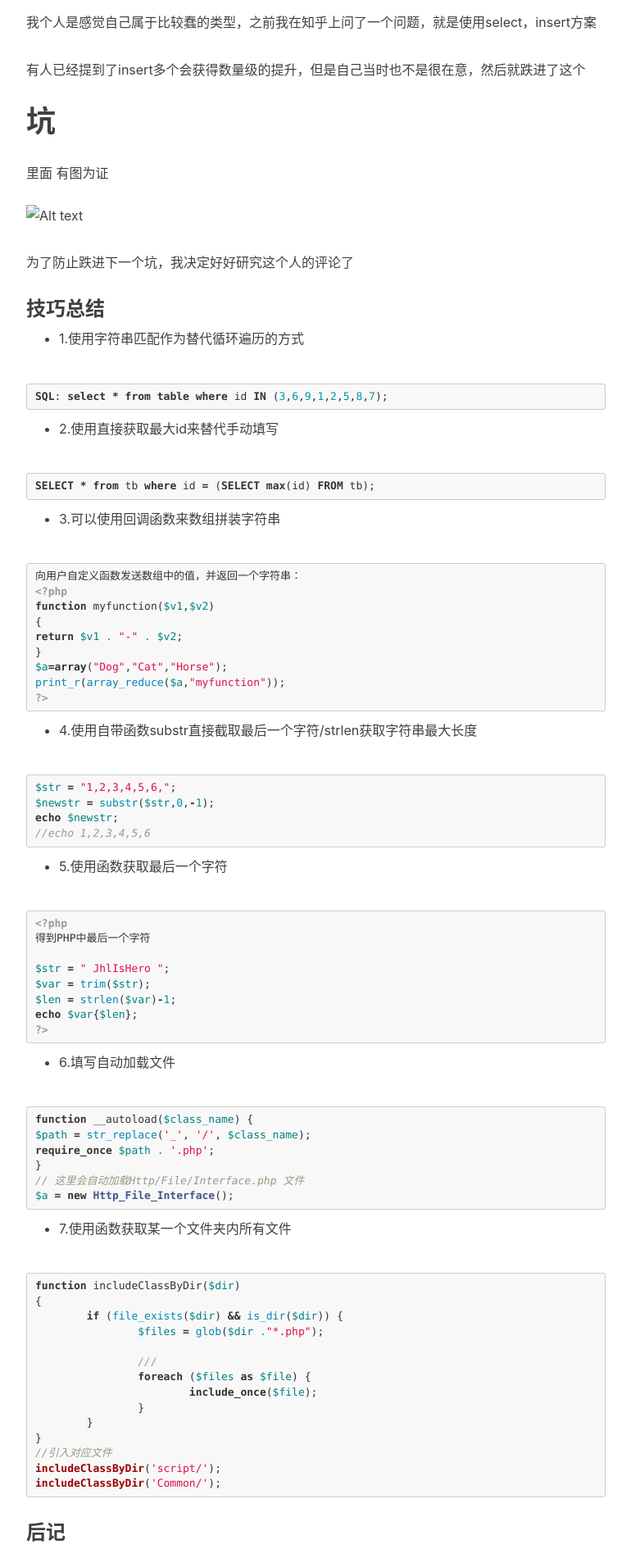
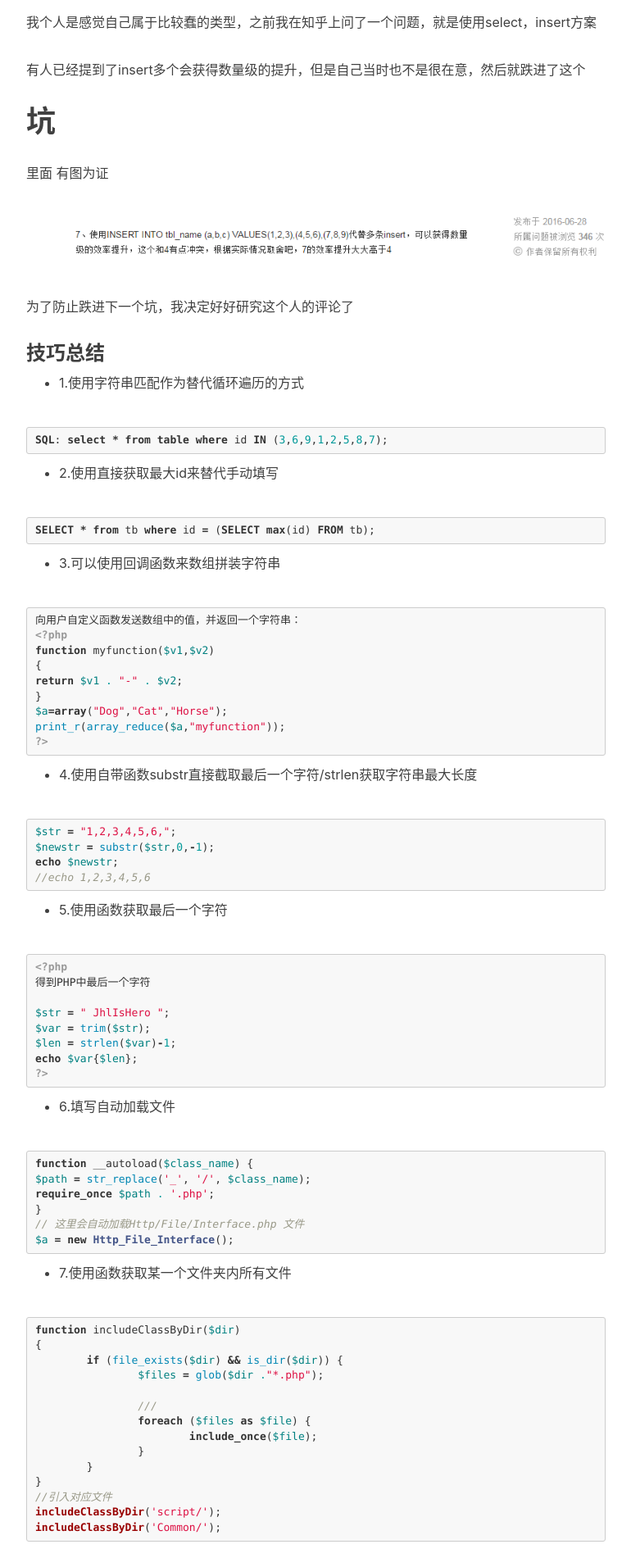
Before and after one commit to aa4933/aa4933.github.io, a Jekyll site: the page built from _posts/2016-07-06-php.markdown, in a window 1280 px wide. Shown: the part 1143-3044 px from the top of the page at 82% size, without its empty margins (233-1003 px from the left). Built offline with Jekyll 4.4.1, drawn with Linux system fonts in a browser that asks for light colours; comment, search, counter and statistics services are not loaded.

Commit message:
修改文章内容

````diff
--- a/_posts/2016-07-06-php.markdown
+++ b/_posts/2016-07-06-php.markdown
@@ -38,7 +38,8 @@ runtime=2s start memory=0.18MB end memory=0.18MB  MAX memory=1.1MB
 
 里面
 有图为证
-![Alt text](img/post_other_img/20160706184921.png)
+
+![Alt text](https://aa4933.github.io/img/post_other_img/20160706184921.png)
 
 为了防止跌进下一个坑，我决定好好研究这个人的评论了
 
@@ -115,5 +116,6 @@ includeClassByDir('script/');
 includeClassByDir('Common/');
 ```
 ### 后记
+
 > 经过这次的脚本编写，真的是获益良多，首先知道了自己的水平差距，其次还有10几张表在等着我去弄呢，工作繁重啊
 > 希望以后不会再遇到什么大坑了，毕竟都快哭了
````
